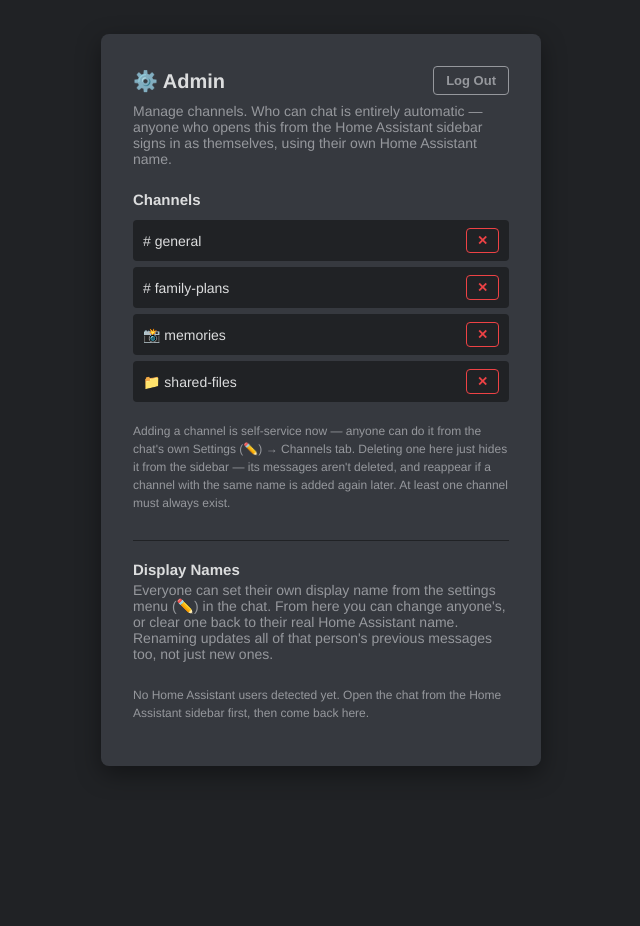
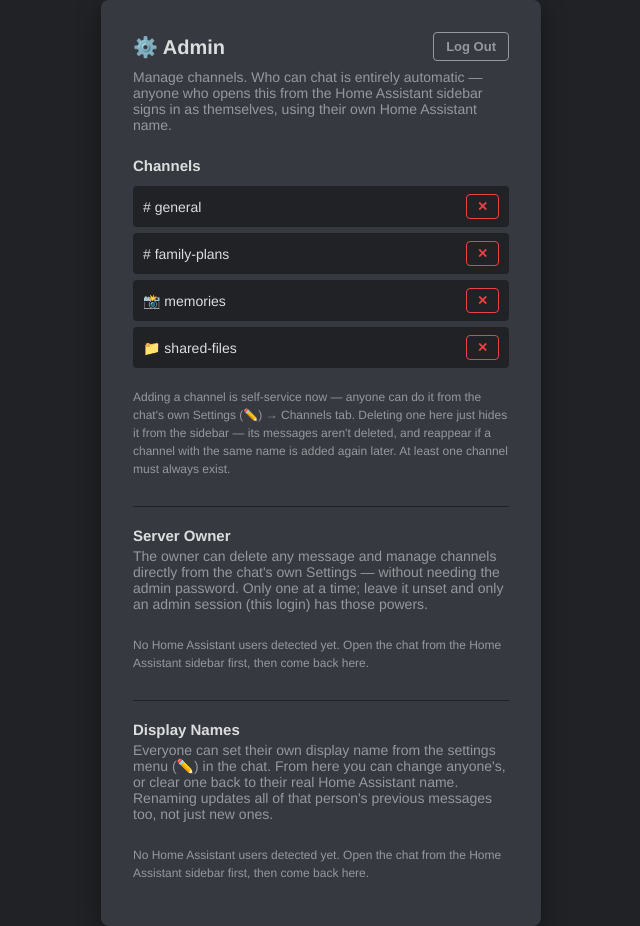
Before and after one commit to Arbitrary8481/family-chat, a Flask app: page /admin in a window 1280 px wide. Shown: the whole page, without its empty margins (319-959 px from the left). Before the commit the page ends 766 px from the top, so only its background shows below. Run offline with Flask 3, Linux system fonts and the light colour scheme; the visitor is signed in with stand-in values (Sample User, id 1); data comes from the database, SQL or seed files in the repository; data that the repository does not hold is empty; parts of the project's set-up code (start-up, migrations or seed data) failed here and were passed over.

Commit message:
Added "Server Owner" function

```diff
--- a/family-chat/app/server.py
+++ b/family-chat/app/server.py
@@ -274,6 +274,21 @@ def set_setting(key, value):
     conn.commit()
     conn.close()
 
+def get_owner_user_id():
+    """The one HA account, if any, designated by an admin as the server
+    owner — see is_privileged_user(). Stored in the generic settings
+    table rather than a dedicated column since it's a single optional
+    value, same reasoning as everything else kept there."""
+    return get_setting('owner_user_id') or None
+
+def is_owner(user_id):
+    """True for the designated owner only. Deliberately does NOT check
+    the admin session here — admin (password) and owner (identity) are
+    two independent ways to qualify for the same privileges; callers
+    combine them explicitly: `session.get('is_admin') or is_owner(requester_id)`."""
+    owner_id = get_owner_user_id()
+    return bool(user_id) and bool(owner_id) and user_id == owner_id
+
 def record_ha_user(user_id, username, display_name):
     conn = sqlite3.connect('/data/chat.db')
     c = conn.cursor()
@@ -462,12 +477,14 @@ def save_message(sender, content, channel='general', msg_type='text',
     conn.close()
     return msg_id
 
-def delete_message(message_id, requester_id, is_admin):
+def delete_message(message_id, requester_id, can_manage):
     """Regular users can only delete their own messages (matched by the
     stable sender_id, not the display name — a renamed or reused alias
-    shouldn't matter here). Admins, authenticated separately via the
-    /admin session, can delete anyone's. Returns (channel, error);
-    channel tells the caller which socket room to notify."""
+    shouldn't matter here). An admin (password session) or the
+    designated owner (identity-based, see is_owner()) can delete
+    anyone's — can_manage covers both, decided by the caller. Returns
+    (channel, error); channel tells the caller which socket room to
+    notify."""
     conn = sqlite3.connect('/data/chat.db')
     c = conn.cursor()
     c.execute('SELECT sender_id, channel, file_url FROM messages WHERE id = ?', (message_id,))
@@ -477,7 +494,7 @@ def delete_message(message_id, requester_id, is_admin):
         return None, 'Message not found — it may have already been deleted.'
 
     sender_id, channel, file_url = row
-    if not is_admin and sender_id != requester_id:
+    if not can_manage and sender_id != requester_id:
         conn.close()
         return None, 'You can only delete your own messages.'
 
@@ -604,6 +621,7 @@ def index():
                           auto_user=auto_user,
                           auto_user_id=auto_user_id,
                           is_admin=bool(session.get('is_admin')),
+                          is_owner=is_owner(auto_user_id),
                           giphy_enabled=bool(GIPHY_API_KEY))
 
 @app.route('/api/channels')
@@ -612,9 +630,10 @@ def api_channels():
 
 @app.route('/api/channels/add', methods=['POST'])
 def api_add_channel():
-    # Adding a channel is self-service for any signed-in family member —
-    # deleting one stays admin-only (see /admin/channels/delete), since
-    # that's the more disruptive action and affects everyone at once.
+    # Adding a channel is self-service for any signed-in family member.
+    # Deleting one is more disruptive (affects everyone, drops it out of
+    # the sidebar for the whole family at once) — see api_delete_channel
+    # below for who's allowed to do that.
     ha_user_id = request.headers.get('X-Remote-User-Id')
     if not ha_user_id:
         return jsonify({'error': 'Not accessed through Home Assistant'}), 403
@@ -623,6 +642,20 @@ def api_add_channel():
     if error:
         return jsonify({'error': error}), 400
     return jsonify({'success': True, 'slug': slug, 'channels': get_channels()})
+
+@app.route('/api/channels/delete', methods=['POST'])
+def api_delete_channel():
+    # Self-service for the designated owner or an authenticated admin
+    # session — anyone else still has to go through /admin (i.e.
+    # doesn't have this capability at all without the admin password).
+    ha_user_id = request.headers.get('X-Remote-User-Id')
+    if not (bool(session.get('is_admin')) or is_owner(ha_user_id)):
+        return jsonify({'error': 'Only the server owner or an admin can delete channels.'}), 403
+    data = request.get_json(silent=True) or {}
+    ok, error = delete_channel(data.get('slug', ''))
+    if error:
+        return jsonify({'error': error}), 400
+    return jsonify({'success': True, 'channels': get_channels()})
 
 def _escape_like(s):
     # LIKE treats % and _ as wildcards — escape them so a search for a
@@ -723,7 +756,18 @@ def admin_panel():
                           saved=request.args.get('saved'),
                           channels=get_channels(),
                           channel_error=request.args.get('channel_error'),
-                          ha_accounts=get_known_ha_accounts())
+                          ha_accounts=get_known_ha_accounts(),
+                          current_owner_id=get_owner_user_id())
+
+@app.route('/admin/owner/set', methods=['POST'])
+@require_admin
+def admin_set_owner():
+    # Empty selection clears the owner entirely — set_setting stores ''
+    # rather than deleting the row, which get_owner_user_id() already
+    # treats as "no owner" via `or None`.
+    owner_user_id = request.form.get('owner_user_id', '').strip()
+    set_setting('owner_user_id', owner_user_id)
+    return ingress_redirect(url_for('admin_panel', saved='1'))
 
 @app.route('/admin/login', methods=['POST'])
 def admin_login():
@@ -1260,15 +1304,15 @@ def handle_reaction(data):
 def handle_delete_message(data):
     message_id = data.get('message_id')
     requester_id, requester_name = resolve_ha_identity()
-    is_admin = bool(session.get('is_admin'))
+    can_manage = bool(session.get('is_admin')) or is_owner(requester_id)
 
     if not message_id:
         return
-    if not requester_id and not is_admin:
+    if not requester_id and not can_manage:
         emit('server_error', {'message': "Couldn't identify you as a Home Assistant user — try reloading the page."})
         return
 
-    channel, error = delete_message(message_id, requester_id, is_admin)
+    channel, error = delete_message(message_id, requester_id, can_manage)
     if error:
         emit('server_error', {'message': error})
         return
--- a/family-chat/app/templates/admin.html
+++ b/family-chat/app/templates/admin.html
@@ -202,6 +202,29 @@
             </div>
             <p class="hint">Adding a channel is self-service now — anyone can do it from the chat's own Settings (✏️) → Channels tab. Deleting one here just hides it from the sidebar — its messages aren't deleted, and reappear if a channel with the same name is added again later. At least one channel must always exist.</p>
 
+            <h2 class="section-title">Server Owner</h2>
+            <p class="subtitle">
+                The owner can delete any message and manage channels directly from the chat's own Settings —
+                without needing the admin password. Only one at a time; leave it unset and only an admin
+                session (this login) has those powers.
+            </p>
+            {% if ha_accounts %}
+            <form method="post" action="./admin/owner/set">
+                <label for="owner_user_id">Owner</label>
+                <select id="owner_user_id" name="owner_user_id">
+                    <option value="">— No owner set —</option>
+                    {% for a in ha_accounts %}
+                    <option value="{{ a.user_id }}"{% if a.user_id == current_owner_id %} selected{% endif %}>
+                        {{ a.alias or a.ha_name }}
+                    </option>
+                    {% endfor %}
+                </select>
+                <button type="submit">Save Owner</button>
+            </form>
+            {% else %}
+            <p class="hint">No Home Assistant users detected yet. Open the chat from the Home Assistant sidebar first, then come back here.</p>
+            {% endif %}
+
             <h2 class="section-title">Display Names</h2>
             <p class="subtitle">
                 Everyone can set their own display name from the settings menu (✏️) in the chat.
--- a/family-chat/app/templates/index.html
+++ b/family-chat/app/templates/index.html
@@ -361,6 +361,7 @@
         window.AUTO_CHAT_USER = {{ auto_user|tojson }};
         window.AUTO_CHAT_USER_ID = {{ auto_user_id|tojson }};
         window.IS_ADMIN = {{ is_admin|tojson }};
+        window.IS_OWNER = {{ is_owner|tojson }};
         window.DEFAULT_CHANNEL = {{ (channels[0].slug if channels else 'general')|tojson }};
     </script>
     <script src="./static/script.js?v={{ asset_version }}"></script>
--- a/family-chat/config.yaml
+++ b/family-chat/config.yaml
@@ -1,5 +1,5 @@
 name: "Family Chat"
-version: "2.11.0"
+version: "2.12.0"
 slug: "family_chat"
 description: "Private Discord-like chat for your family with file sharing and emojis"
 arch:
```
Also changed, not shown: family-chat/app/static/script.js (+43 -5 lines), family-chat/app/static/style.css (+29 -0 lines), family-chat/CHANGELOG.md.
